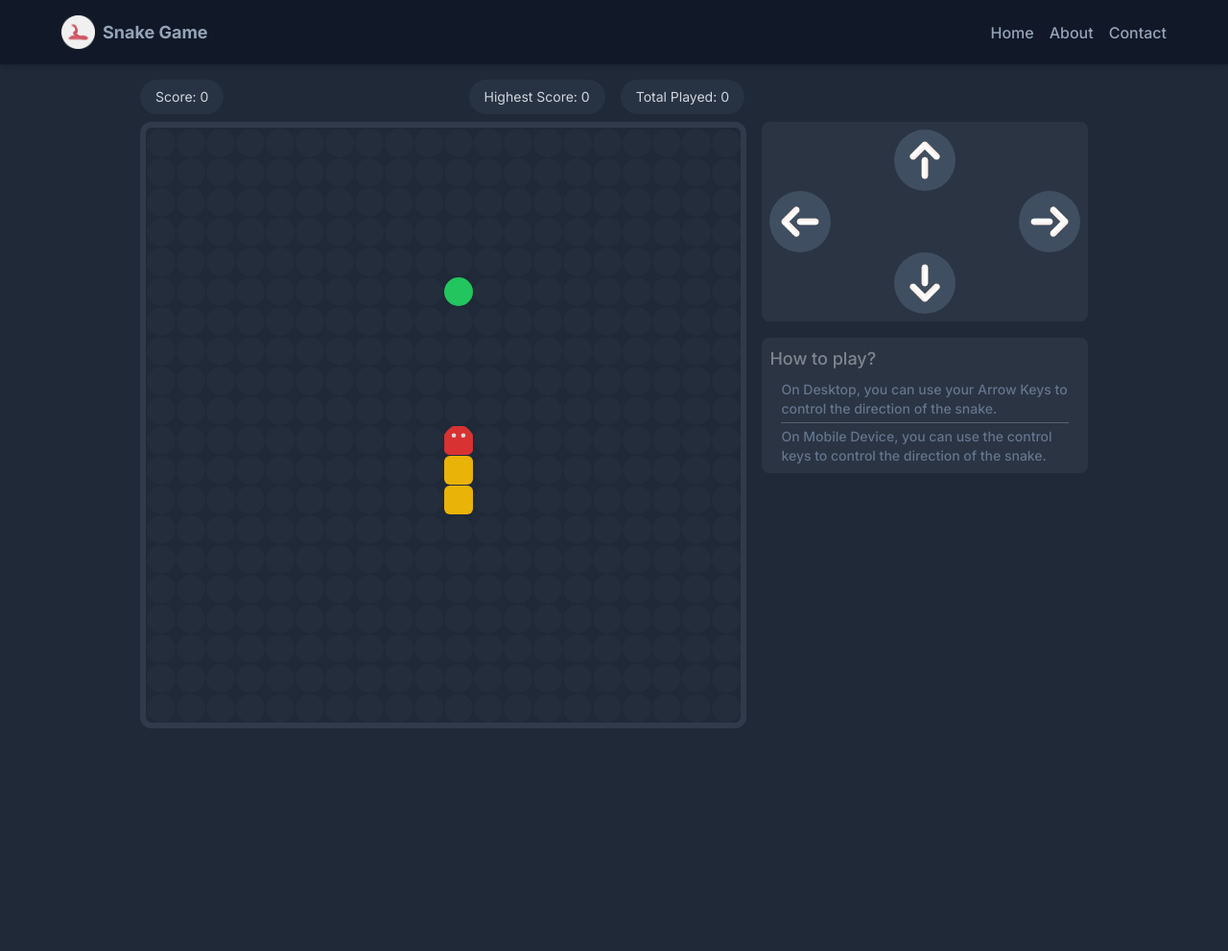
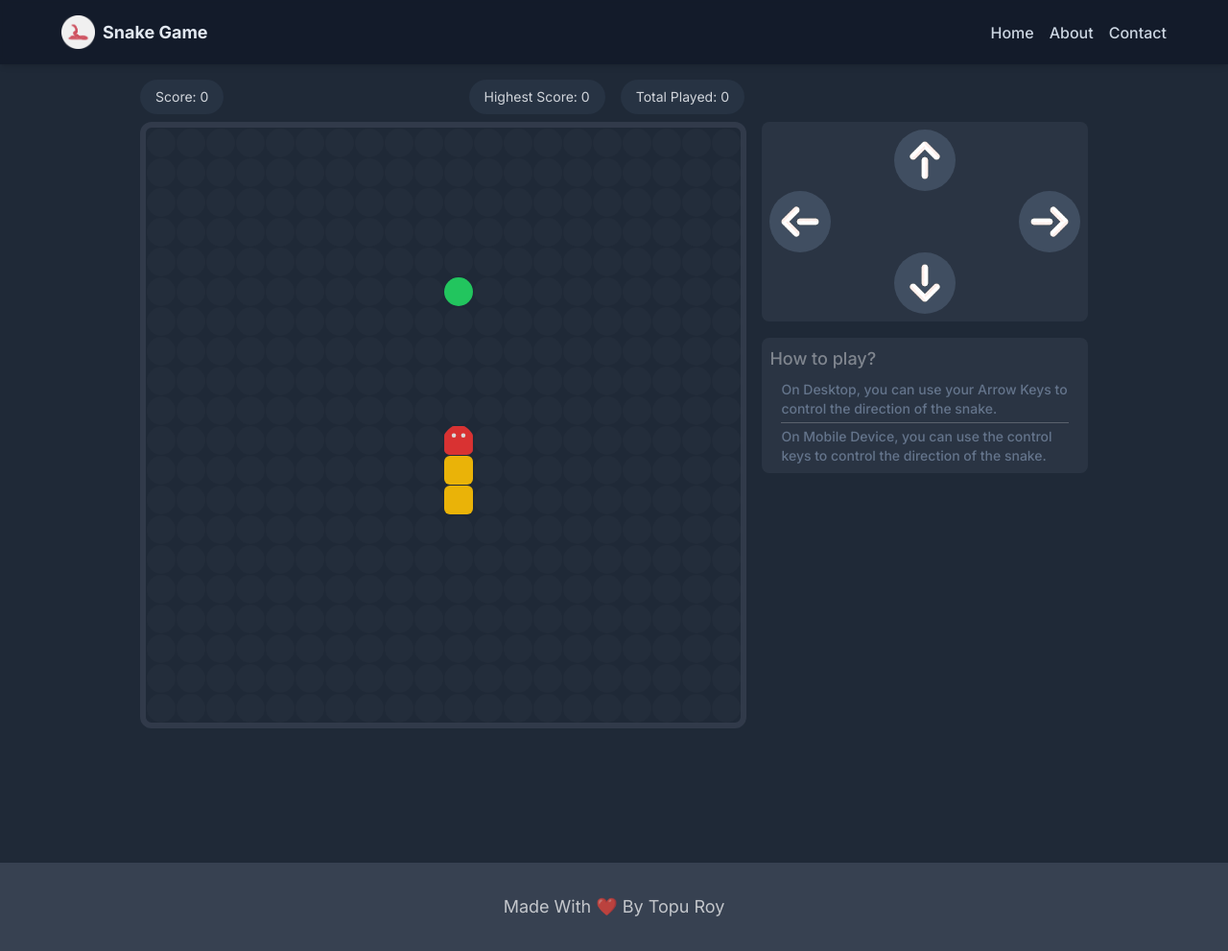
Before and after one commit to Topu-Roy/react-snake-game, a Next.js app: page /snake-game in a window 1280 px wide. Shown: the whole page at 96% size. Before the commit the page ends 800 px from the top, so only its background shows below. Built offline with nearby package versions, Linux system fonts and the light colour scheme.

Commit message:
added footer

```diff
--- a/src/app/layout.tsx
+++ b/src/app/layout.tsx
@@ -2,6 +2,7 @@ import NavBar from "@/components/NavBar";
 import "./globals.css";
 import type { Metadata } from "next";
 import { Inter } from "next/font/google";
+import Footer from "@/components/Footer";
 
 const inter = Inter({ subsets: ["latin"] });
 
@@ -24,6 +25,7 @@ export default function RootLayout({
       <body className={inter.className}>
         <NavBar />
         {children}
+        <Footer />
       </body>
     </html>
   );
--- a/src/app/snake-game/page.tsx
+++ b/src/app/snake-game/page.tsx
@@ -2,7 +2,7 @@ import Game from '@/components/Game'
 
 function SnakeGame() {
     return (
-        <div className="flex max-w-7xl mx-auto flex-col justify-start items-center">
+        <div className="flex max-w-7xl min-h-screen mx-auto flex-col justify-start items-center">
             <Game />
         </div>
     )
--- /dev/null
+++ b/src/components/Footer.tsx
@@ -0,0 +1,13 @@
+import React from 'react'
+
+export default function Footer() {
+    return (
+        <footer className='bg-gray-700'>
+            <section className="max-w-7xl mx-auto py-8 mt-8">
+                <p className='text-center w-full text-lg text-white/70'>
+                    Made With ❤️ By Topu Roy
+                </p>
+            </section>
+        </footer>
+    )
+}
--- a/src/components/NavBar.tsx
+++ b/src/components/NavBar.tsx
@@ -4,13 +4,13 @@ import React from 'react'
 
 function NavBar() {
     return (
-        <header className='w-full bg-gray-900 py-4 px-3 sm:px-6 md:px-8 lg:px-6 xl:px-16 shadow-md'>
+        <header className='w-full  py-4 px-3 sm:px-6 md:px-8 lg:px-6 xl:px-16 shadow-md sticky top-0 left-0 right-0 z-10 bg-gray-900/80 backdrop-blur-sm'>
             <nav className='flex justify-between items-center w-full max-w-7xl mx-auto'>
                 <Link href={'/'} className='flex justify-center items-center gap-2'>
                     <Image src={'/snake-logo.png'} alt='snake game by topu' height={35} width={35} />
-                    <h2 className='font-bold sm:text-lg text-slate-400'>Snake Game</h2>
+                    <h2 className='font-bold sm:text-lg text-slate-200'>Snake Game</h2>
                 </Link>
-                <ul className='flex justify-center items-center gap-4 font-medium text-base text-slate-400'>
+                <ul className='flex justify-center items-center gap-4 font-medium text-base text-slate-300'>
                     <li className=""><Link href={'/'}>Home</Link></li>
                     <li className=""><Link href={'/about'}>About</Link></li>
                     <li className=""><Link href={'/contact'}>Contact</Link></li>
```
